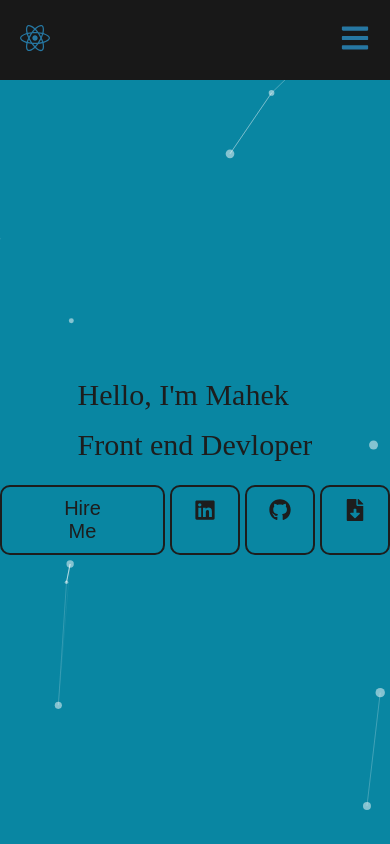
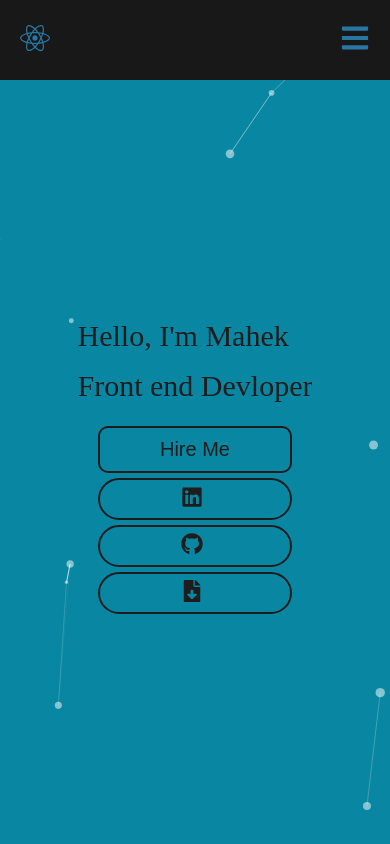
Before and after one commit to maheksondagar8-prog/My-protfolio, a React (Create React App) app: page / in a window 390 px wide. Built offline with nearby package versions, Linux system fonts and the light colour scheme.

Commit message:
Responsive issue

```diff
--- a/src/components/navBar/index.jsx
+++ b/src/components/navBar/index.jsx
@@ -30,8 +30,9 @@ const Navbar = () => {
                 <ul className={`navbar_container_menu ${toggleIcon ? "active" : ""}`}>
                     {
                         data.map((item, key) => (
-                            <li key={key} className="navbar_container_menu_item">
-                                <Link className="navbar_container_menu_item_links" to={item.to}>
+                            <li key={key} className="navbar_container_menu_item" >
+                                <Link className="navbar_container_menu_item_links" to={item.to}
+                                    onClick={() => setToggleIcon(false)}>
                                     {item.label}
                                 </Link>
                             </li>
--- a/src/components/navBar/styles.scss
+++ b/src/components/navBar/styles.scss
@@ -70,6 +70,7 @@
         left: -110%;
         opacity: 1;
         transition: all 0.5s ease;
+        z-index: 999;
 
         &.active {
             background: #181818;
@@ -99,5 +100,6 @@
         cursor: pointer;
         color: var(--blue-theme-main-color);
         padding-right: 20px;
+        z-index: 1000;
     }
 }
--- a/src/containers/home/styles.scss
+++ b/src/containers/home/styles.scss
@@ -82,6 +82,48 @@
     }
 }
 
+@media only screen and (max-width:461px) {
+    .home {
+        &_contact-me {
+            flex-direction: column;
+
+            &_social-media {
+                padding: 6px 81px; // smaller button
+                font-size: 1.5rem; // smaller container text
+                border-radius: 36px;
+
+                &_icon-btn-github,
+                &_icon-btn-linkedin,
+                &_icon-btn-cv {
+                    font-size: 1.4rem; // smaller icons
+                }
+            }
+        }
+
+    }
+
+}
+
+@media screen and (max-width: 480px) {
+    .home {
+        &_contact-me {
+            flex-direction: column;
+
+            &_social-media {
+                padding: 6px 81px;
+                font-size: 1.2rem;
+                border-radius: 36px ;
+
+                &_icon-btn-github,
+                &_icon-btn-linkedin,
+                &_icon-btn-cv {
+                    font-size: 1.2rem;
+                }
+            }
+        }
+    }
+}
+
 @media only screen and (min-width:768px) and (max-width:990px) {
     .home_text-wrapper h1 {
         font-size: 6rem;
--- a/src/containers/project/styles.scss
+++ b/src/containers/project/styles.scss
@@ -19,21 +19,21 @@
                 // border-bottom: 1px dashed var(--blue-theme-main-color);
             }
 
-            &_keypoints{
+            &_keypoints {
                 color: var(--blue-theme-sub-text-color);
                 font-size: 13px;
                 margin-bottom: 3px;
                 display: flex;
                 gap: 3px;
 
-                span{
+                span {
                     border: 2px solid var(--blue-theme-main-color);
                     padding: 3px;
                     border-radius: 3px;
                 }
             }
 
-            &_codelink a{
+            &_codelink a {
                 color: var(--blue-theme-main-color);
                 cursor: pointer;
                 display: flex;
@@ -43,3 +43,15 @@
         }
     }
 }
+
+@media only screen and (max-width:475px) {
+    .project {
+        &_content {
+            &_infoWrapper {
+                &_codelink a {
+                    margin-bottom: 10px;
+                }
+            }
+        }
+    }
+}
```
